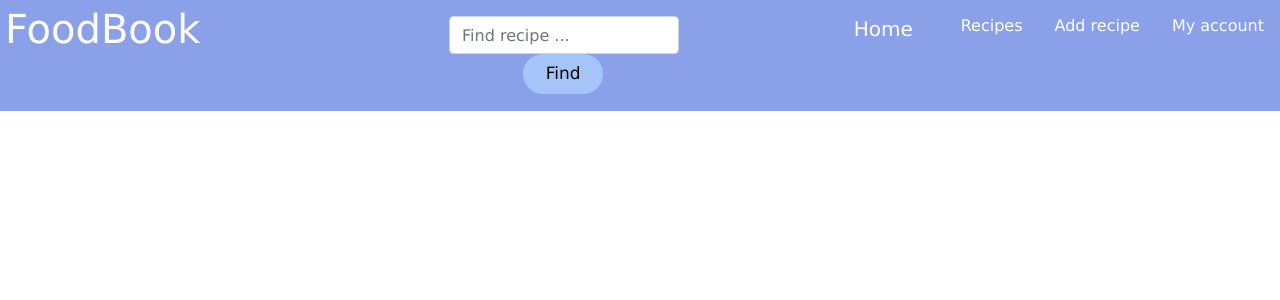
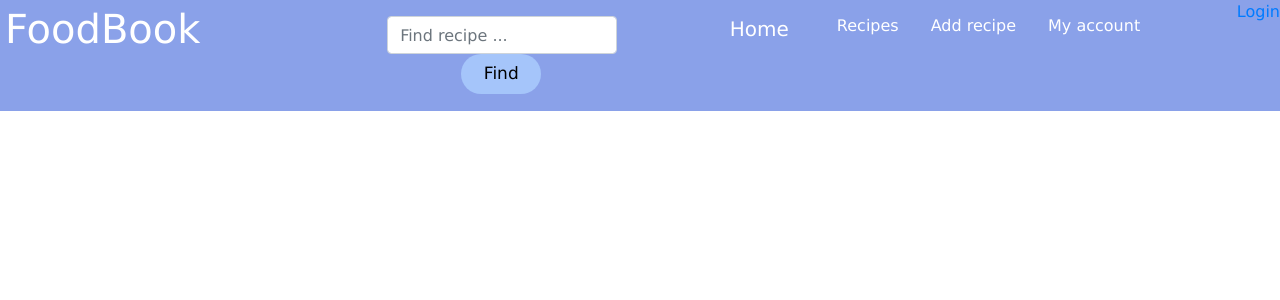
Before and after one commit to JelenaKiblik/Tarkvaratehnika-projekt, a Vue app in the folder web/: page /AddRecipe#/authorization in a window 1280 px wide. Shown: the top 300 px of the page. Built offline with nearby package versions, Linux system fonts and the light colour scheme; no server answers.

Commit message:
small changes

```diff
--- a/web/src/App.vue
+++ b/web/src/App.vue
@@ -32,6 +32,7 @@
                                 <!--<router-link to="/Edit">Edit recipe</router-link>-->
                             <!--</li>-->
                         </div>
+                        <div><router-link to="/authorization">Login</router-link></div>
                     </ul>
             </div>
         </nav>
@@ -39,23 +40,14 @@
             <transition name="moveInUp">
                 <router-view/>
             </transition>
-
         </div>
     </div>
 </template>
 
 
 <script>
-    import axios from "axios";
-    import Home from "./components/Home.vue"
     export default {
-        name: 'App',
-        component: {
-            Home
-        },
-        mounted () {
-            axios.get('http://localhost:8080/hello-world').then(response => (this.home = response.data));
-        }
+        name: 'app',
     }
 </script>
 
--- a/web/src/main.js
+++ b/web/src/main.js
@@ -1,9 +1,14 @@
 import Vue from 'vue'
 import App from './App.vue'
-import router from './router'
+import router from "./router";
+import store from "./store"
+import axios from "axios";
+
 Vue.config.productionTip = false;
+axios.defaults.withCredentials = true;
 
 new Vue({
     router,
+    store,
     render: h=> h (App),
 }).$mount('#app');
--- a/web/src/router/index.js
+++ b/web/src/router/index.js
@@ -1,19 +1,27 @@
 import Vue from 'vue'
-import Router from 'vue-router'
+import VueRouter from 'vue-router'
 import Home from '@/components/Home'
+import Recipe from '@/components/Recipe'
 import Recipes from '@/components/Recipes'
 import AddRecipe from '@/components/AddRecipe'
 import MyAccount from '@/components/MyAccount'
-import Edit from "../components/Edit";
+import Edit from "@/components/Edit";
+import authorization from "@/components/Authorization";
+import store from "@/store";
 
-Vue.use(Router)
+Vue.use(VueRouter)
 
-export default new Router({
+const router = new VueRouter({
     routes: [
         {
             path: '/',
             name: 'Home',
             component: Home
+        },
+        {
+            path: '/Authorization',
+            name: 'authorization',
+            component: authorization
         },
         {
             path: '/Recipes',
@@ -31,10 +39,29 @@ export default new Router({
             component: MyAccount
         },
         {
-            path: '/recipe/:id/edit',
-            name: 'Edit',
-            component: Edit
-
+            path: '/recipe',
+            name: 'recipe',
+            component: Recipe,
+            props:true
+        },
+        {
+            path: '/edit',
+            component: Edit,
+            name: 'edit',
+            props:true
         },
     ]
-})
+});
+
+router.beforeEach((to, from, next) => {
+    const publicPages = ['/authorization'];
+    const authRequired = !publicPages.includes(to.path);
+    const loggedIn = store.getters.isAuthenticated;
+
+    if (authRequired && !loggedIn) {
+        return next('/authorization');
+    }
+    next();
+});
+
+export default router;
```
Also changed, not shown: 1 other file (tests, documents, lock files or other folders).
